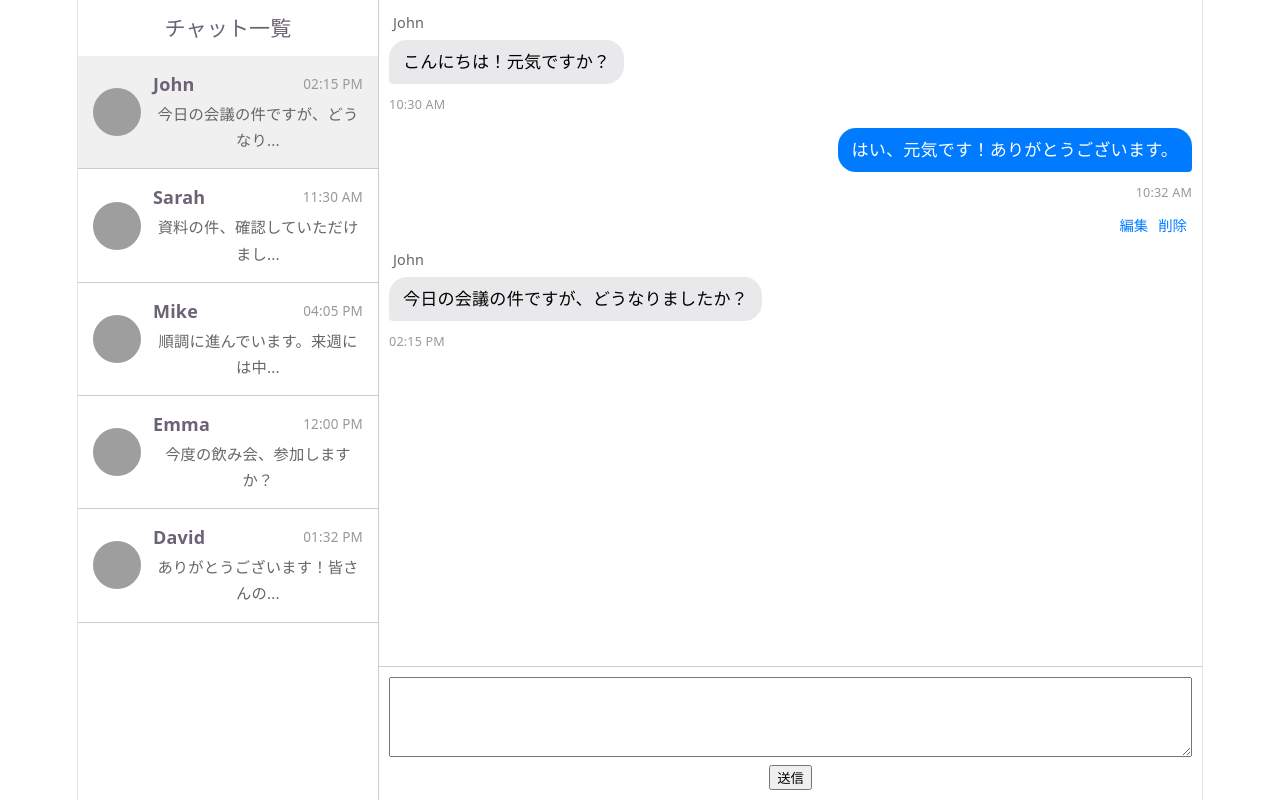
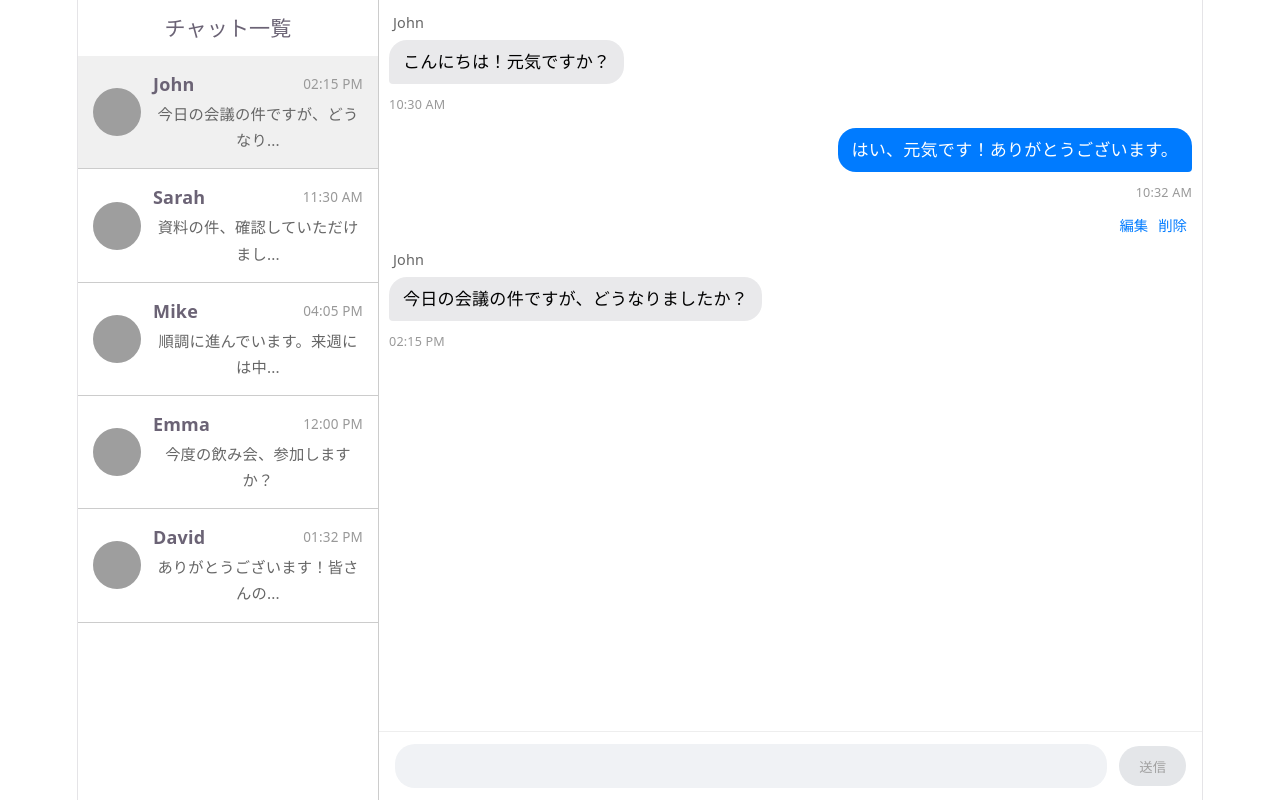
Before and after one commit to Kenichi585-sys/react-message, a React (Vite) app: page / in a window 1280 px wide. Built offline with nearby package versions, Linux system fonts and the light colour scheme; grey boxes are pictures that could not be loaded.

Commit message:
テキストエリア、および送信ボタンのCSSを修正。テキストエリアの挙動が、使っていて違和感がないようにUIを修正。

```diff
--- a/src/App.css
+++ b/src/App.css
@@ -41,41 +41,91 @@
   text-decoration: underline;
 }
 
-.input-container {
-  padding: 15px;
-  background-color: white;
-  border-top: 1px solid #eee;
-  display: flex;
-  flex-direction: column;
-  gap: 10px;
-}
-
-.chat-textarea {
-  width: 100%;
-  border: 1px solid #ddd;
-  border-radius: 8px;
-  padding: 10px;
-  font-size: 1em;
-  outline: none;
-  transition: border-color 0.2s;
-}
-
-.chat-textarea:focus {
-  border-color: #007bff;
-}
-
 .send-button {
-  align-self: flex-end; /* 右端に寄せる */
-  background-color: #007bff;
+  background-color: #0084ff;
   color: white;
   border: none;
-  border-radius: 20px; /* 丸みのあるボタン */
-  padding: 8px 20px;
-  font-weight: bold;
+  height: 40px;
+  padding: 0 20px;
+  margin-bottom: 2px;
   cursor: pointer;
-  transition: opacity 0.2s;
+  display: flex;
+  justify-content: center;
+  align-items: center;
+  transition:
+    transform 0.1s,
+    background-color 0.2s;
+  flex-shrink: 0;
+  border-radius: 20px;
 }
 
 .send-button:hover {
   opacity: 0.8;
 }
+
+/* 送信エリア全体のコンテナ */
+.input-container {
+  flex-direction: row;
+  align-items: flex-end;
+  padding: 12px 16px;
+  background-color: #fff;
+  border-top: 1px solid #eee;
+  display: flex;
+  gap: 12px;
+  box-sizing: border-box;
+}
+
+/* テキストエリアの見た目 */
+.chat-textarea {
+  flex: 1;
+  background-color: #f0f2f5;
+  border: none;
+  border-radius: 20px;
+  padding: 10px 18px;
+  font-size: 0.95em;
+  line-height: 1.4;
+  resize: none;
+  outline: none;
+  box-sizing: border-box;
+  transition: background-color 0.2s;
+  overflow: hidden;
+  max-height: 150px;
+}
+
+.chat-textarea:focus {
+  background-color: #e4e6e9; /* フォーカス時に少し色を変える */
+}
+
+/* 送信ボタン（丸いアイコン風） */
+.send-button {
+  background-color: #0084ff;
+  color: white;
+  border: none;
+  height: 40px;
+  padding: 0 20px;
+  margin-bottom: 2px;
+  cursor: pointer;
+  display: flex;
+  justify-content: center;
+  align-items: center;
+  transition:
+    transform 0.1s,
+    background-color 0.2s;
+  flex-shrink: 0; /* ボタンが潰れないように */
+  border-radius: 20px;
+}
+
+.send-button:hover {
+  background-color: #0073e6;
+}
+
+.send-button:active {
+  transform: scale(0.9); /* 押した時に少し小さくする（クリック感） */
+}
+
+/* ボタンが無効な時（空文字など） */
+.send-button:disabled {
+  background-color: #e4e6e9;
+  color: #a0a0a0;
+  cursor: not-allowed;
+}
--- a/src/App.jsx
+++ b/src/App.jsx
@@ -1,7 +1,13 @@
 import React from "react";
 import { dummyChats } from "./data";
 import { useChat } from "./hooks/useChat";
-import { Sidebar, MessageInput, ChatWindow, EditModal } from "./components/";
+import {
+  Sidebar,
+  MessageInput,
+  ChatWindow,
+  EditModal,
+  DeleteModal,
+} from "./components/";
 import "./App.css";
 
 export const App = () => {
@@ -18,10 +24,13 @@ export const App = () => {
     scrollEndRef,
     handleSend,
     handleKeyDown,
-    handleDeleteMessage,
     handleOpenEditModal,
     handleEditSave,
     handleEditCancel,
+    isDeleteModalOpen,
+    handleOpenDeleteModal,
+    handleDeleteConfirm,
+    handleDeleteCancel,
   } = useChat();
 
   return (
@@ -37,7 +46,7 @@ export const App = () => {
           messages={currentMessages}
           scrollEndRef={scrollEndRef}
           onOpenEditModal={handleOpenEditModal}
-          onDeleteMessage={handleDeleteMessage}
+          onOpenDeleteModal={handleOpenDeleteModal}
         />
         <MessageInput
           value={currentDraft}
@@ -54,6 +63,12 @@ export const App = () => {
           onCancel={handleEditCancel}
         />
       )}
+      {isDeleteModalOpen && (
+        <DeleteModal
+          onConfirm={handleDeleteConfirm}
+          onCancel={handleDeleteCancel}
+        />
+      )}
     </div>
   );
 };
--- a/src/components/ChatWindow.jsx
+++ b/src/components/ChatWindow.jsx
@@ -5,7 +5,7 @@ export const ChatWindow = ({
   messages,
   scrollEndRef,
   onOpenEditModal,
-  onDeleteMessage,
+  onOpenDeleteModal,
 }) => {
   return (
     <div style={{ flex: 1, overflowY: "auto", padding: "10px" }}>
@@ -57,9 +57,7 @@ export const ChatWindow = ({
                 <button
                   className="action-link"
                   onClick={() => {
-                    if (confirm("削除しますか？")) {
-                      onDeleteMessage(message.id);
-                    }
+                    onOpenDeleteModal(message.id);
                   }}
                 >
                   削除
--- /dev/null
+++ b/src/components/DeleteModal.jsx
@@ -0,0 +1,71 @@
+import React from "react";
+
+export const DeleteModal = ({ onConfirm, onCancel }) => {
+  return (
+    <>
+      <div
+        style={{
+          position: "fixed",
+          top: 0,
+          left: 0,
+          width: "100%",
+          height: "100%",
+          backgroundColor: "rgba(0, 0, 0, 0.5)",
+          display: "flex",
+          justifyContent: "center",
+          alignItems: "center",
+          zIndex: 1000,
+        }}
+        onClick={(e) => {
+          if (e.target === e.currentTarget) onCancel();
+        }}
+      >
+        <div
+          style={{
+            backgroundColor: "white",
+            padding: "24px",
+            borderRadius: "12px",
+            width: "400px",
+            textAlign: "center",
+            boxShadow: "0 4px 6px rgba(0, 0, 0, 0.1)",
+          }}
+        >
+          <h3 style={{ marginTop: 0 }}>メッセージの削除</h3>
+          <p style={{ marginBottom: "20px" }}>
+            本当にこのメッセージを削除しますか？
+          </p>
+          <div
+            style={{ display: "flex", gap: "10px", justifyContent: "center" }}
+          >
+            <button
+              onClick={onCancel}
+              style={{
+                padding: "8px 16px",
+                borderRadius: "6px",
+                backgroundColor: "#f0f0f0",
+                border: "1px solid #ccc",
+                cursor: "pointer",
+              }}
+            >
+              キャンセル
+            </button>
+            <button
+              onClick={onConfirm}
+              style={{
+                padding: "8px 16px",
+                borderRadius: "6px",
+                backgroundColor: "#ff4d4f",
+                color: "white",
+                border: "none",
+                cursor: "pointer",
+              }}
+            >
+              削除
+            </button>
+          </div>
+        </div>
+      </div>
+      ;
+    </>
+  );
+};
--- a/src/components/MessageInput.jsx
+++ b/src/components/MessageInput.jsx
@@ -1,23 +1,35 @@
-import React from "react";
+import React, { useEffect, useRef } from "react";
 
 export const MessageInput = ({ value, onChange, onKeyDown, onSend }) => {
+  const textareaRef = useRef(null);
+  useEffect(() => {
+    const textarea = textareaRef.current;
+    if (textarea) {
+      textarea.style.height = "auto";
+      const scHeight = textarea.scrollHeight;
+      textarea.style.height = `${scHeight}px`;
+
+      if (scHeight > 150) {
+        textarea.style.overflowY = "auto";
+      } else {
+        textarea.style.overflowY = "hidden";
+      }
+    }
+  }, [value]);
+
   return (
-    <div style={{ padding: "10px", borderTop: "1px solid #ccc" }}>
+    <div className="input-container">
       <textarea
+        ref={textareaRef}
+        className="chat-textarea"
         value={value}
         onChange={(e) => onChange(e.target.value)}
         onKeyDown={onKeyDown}
-        style={{
-          width: "100%",
-          height: "80px",
-          minHeight: "50px",
-          maxHeight: "200px",
-          resize: "vertical",
-          padding: "8px",
-          boxSizing: "border-box",
-        }}
+        rows={1}
       />
-      <button onClick={onSend}>送信</button>
+      <button className="send-button" onClick={onSend} disabled={!value.trim()}>
+        送信
+      </button>
     </div>
   );
 };
--- a/src/components/index.jsx
+++ b/src/components/index.jsx
@@ -2,3 +2,4 @@ export * from "./Sidebar";
 export * from "./MessageInput";
 export * from "./ChatWindow";
 export * from "./EditModal";
+export * from "./DeleteModal";
--- a/src/hooks/useChat.js
+++ b/src/hooks/useChat.js
@@ -10,8 +10,9 @@ export const useChat = () => {
   const [isModalOpen, setIsModalOpen] = useState(false);
   const [editText, setEditText] = useState("");
   const scrollEndRef = useRef(null);
-
   const currentMessages = allMessages[selectedId] || [];
+  const [isDeleteModalOpen, setIsDeleteModalOpen] = useState(false);
+  const [messageIdToDelete, setMessageIdToDelete] = useState(null);
 
   useEffect(() => {
     scrollEndRef.current?.scrollIntoView();
@@ -82,6 +83,24 @@ export const useChat = () => {
     setDrafts({ ...drafts, [selectedId]: value });
   };
 
+  const handleOpenDeleteModal = (messageId) => {
+    console.log("handleOpenDeleteModal", messageId);
+    setMessageIdToDelete(messageId);
+    setIsDeleteModalOpen(true);
+  };
+
+  const handleDeleteConfirm = () => {
+    if (messageIdToDelete) {
+      handleDeleteMessage(messageIdToDelete);
+      handleDeleteCancel();
+    }
+  };
+
+  const handleDeleteCancel = () => {
+    setIsDeleteModalOpen(false);
+    setMessageIdToDelete(null);
+  };
+
   return {
     selectedId,
     setSelectedId,
@@ -99,5 +118,9 @@ export const useChat = () => {
     handleOpenEditModal,
     handleEditSave,
     handleEditCancel,
+    isDeleteModalOpen,
+    handleOpenDeleteModal,
+    handleDeleteConfirm,
+    handleDeleteCancel,
   };
 };
```
